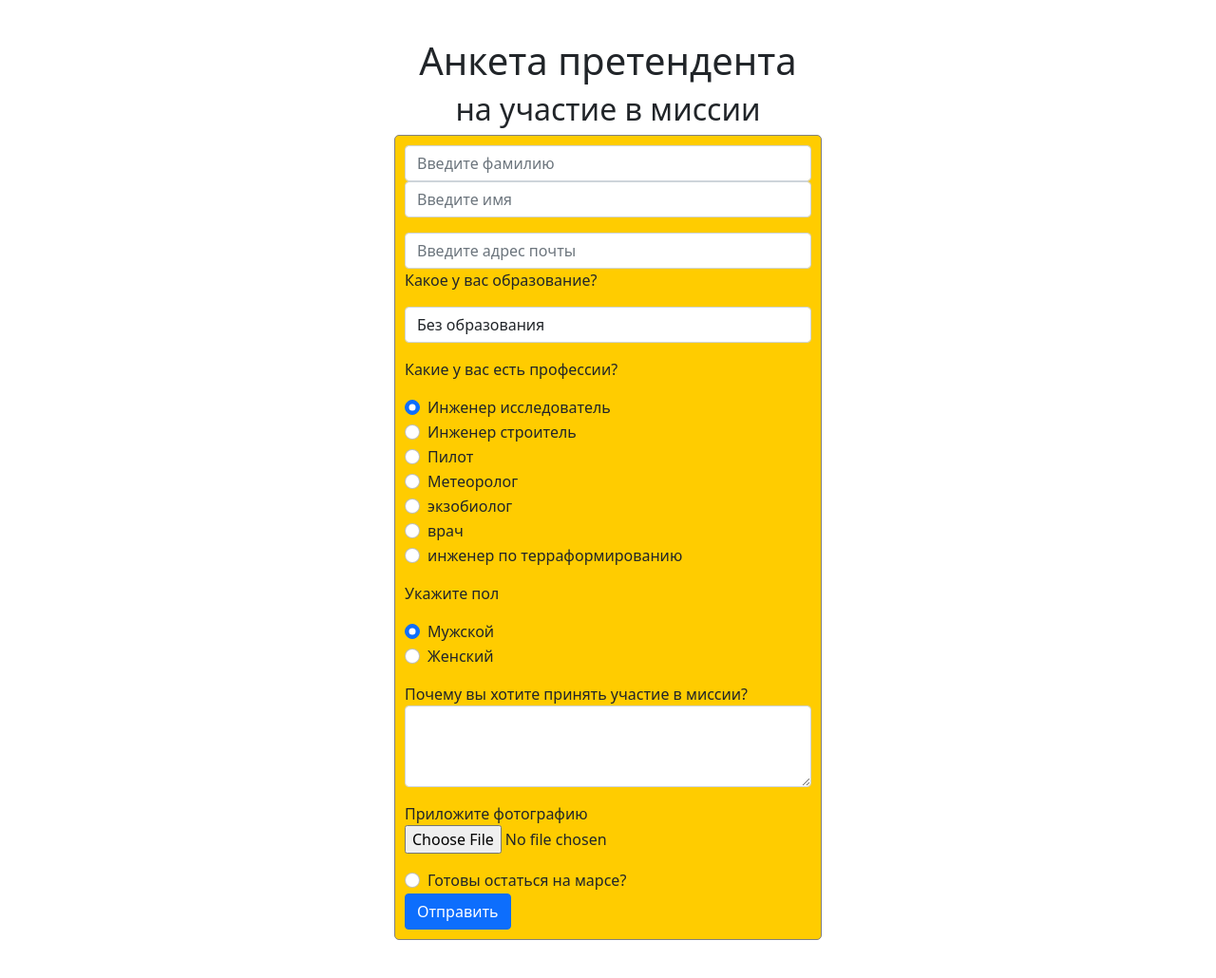
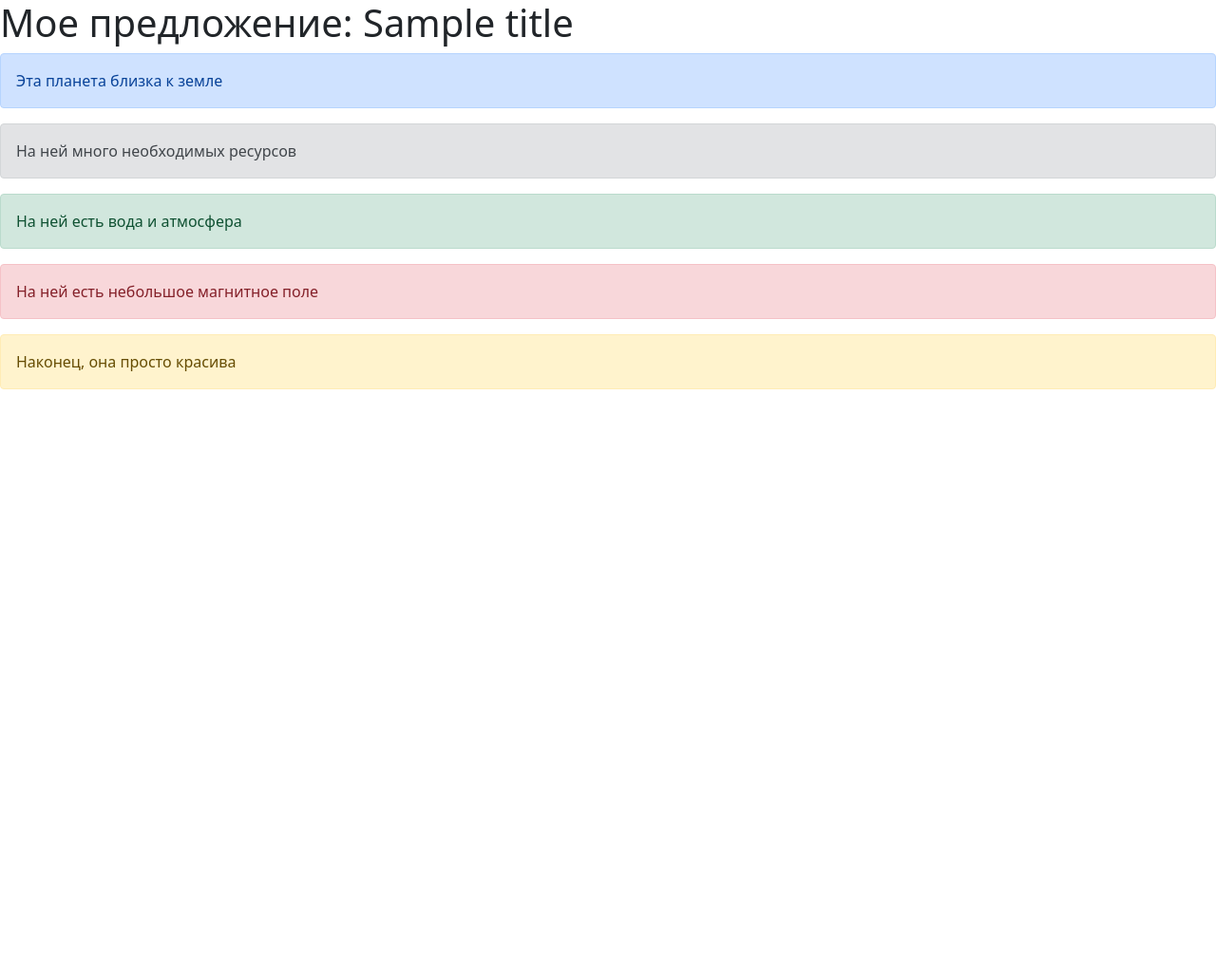
Before and after one commit to ZakharovDmitry1/pythonProject4, a Flask app: template templates/index.html in a window 1280 px wide. Shown: the whole page at 95% size. After the commit the page ends 410 px from the top, so only its background shows below. Run offline with Flask 3, Linux system fonts and the light colour scheme; the template is opened without the code that fills it: most values are stand-ins (such as "Sample title", 1, 10 or a date in 2020).

Commit message:
Варианты выбора(дз 1 задача WEB. Введение во flask. Обработка HTML-форм)

```diff
--- a/main.py
+++ b/main.py
@@ -4,9 +4,9 @@ app = Flask(__name__)
 
 
 @app.route('/')
-@app.route('/astronaut_selection')
-def index():
-    return render_template('index.html')
+@app.route('/choice/<string:planet_name>')
+def index(planet_name):
+    return render_template('index.html', title=planet_name)
 
 
 if __name__ == '__main__':
--- a/static/css/styles.css
+++ b/static/css/styles.css
@@ -1,28 +1,7 @@
 h1 {
     size: 60px;
-    text-align: center;
 }
 h2 {
     size: 20px;
     text-align: center;
 }
-html {
-    margin: 20px 300px 20px 300px;
-    padding: auto;
-}
-
-body {
-	background-color:yellow;
-	margin: 30px 30px 40px 40px;
-	padding: 20px 20px 20px 20px;
-}
-
-form.login_form {
-    margin-left: auto;
-    margin-right: auto;
-    max-width: 450px;
-    background-color: #ffcc00;
-    border: 1px solid gray;
-    border-radius: 5px;
-    padding: 10px;
-}
--- a/templates/index.html
+++ b/templates/index.html
@@ -8,100 +8,26 @@
     <link rel="shortcut icon" href="favicon.ico" type="image/x-icon">
     <link rel="stylesheet" href="../static/css/bootstrap.min.css">
     <link rel="stylesheet" href="../static/css/fontello.css">
-    <title>Отбор астронавтов</title>
-    <h1>Анкета претендента</h1>
-    <h2>на участие в миссии</h2>
+    <title>Варианты выбора</title>
+    <h1>Мое предложение: {{title}}</h1>
 </head>
 <body>
-    <div>
-        <form class="login_form" method="post">
-            <input class="form-control" type="text" name="firstname" id="firstname" placeholder="Введите фамилию">
-            <input class="form-control" type="text" name="name" id="name" placeholder="Введите имя">
-            <div class="form-group">
-                <p></p>
-                <input class="form-control" type="email" name="email" id="email" placeholder="Введите адрес почты">
-                <p>Какое у вас образование?</p>
-                <select name="education" class="form-control" id="education">
-                    <option value="Без образования">Без образования</option>
-                    <option value="Начальное">Начальное</option>
-                    <option value="Среднее">Среднее</option>
-                    <option value="Бакалавриат">Бакалавриат</option>
-                    <option value="Магистратура">Магистратура</option>
-                </select>
-            </div>
-            <div class="form-group">
-                <p></p>
-                <label for="form-check">Какие у вас есть профессии?</label>
-                <p></p>
-                <div class="form-check">
-                    <input class="form-check-input" type="radio" name="profession" id="1" value="Research Engineer" checked>
-                    <label class="form-check-label" for="1">Инженер исследователь</label>
-                </div>
-                <div class="form-check">
-                    <input class="form-check-input" type="radio" name="profession" id="2" value="Civil engineer">
-                    <label class="form-check-label" for="2">Инженер строитель</label>
-                </div>
-                <div class="form-check">
-                    <input class="form-check-input" type="radio" name="profession" id="3" value="Pilot">
-                    <label class="form-check-label" for="3">Пилот</label>
-                </div>
-                <div class="form-check">
-                    <input class="form-check-input" type="radio" name="profession" id="4" value="Meteorologist">
-                    <label class="form-check-label" for="4">Метеоролог</label>
-                </div>
-                <div class="form-check">
-                    <input class="form-check-input" type="radio" name="profession" id="4" value="Meteorologist">
-                    <label class="form-check-label" for="4">экзобиолог</label>
-                </div>
-                <div class="form-check">
-                    <input class="form-check-input" type="radio" name="profession" id="4" value="Meteorologist">
-                    <label class="form-check-label" for="4">врач</label>
-                </div>
-                <div class="form-check">
-                    <input class="form-check-input" type="radio" name="profession" id="4" value="Meteorologist">
-                    <label class="form-check-label" for="4">инженер по терраформированию</label>
-                </div>
-            </div>
-            <div class="form-group">
-                <p></p>
-                <label for="form-check">Укажите пол</label>
-                <p></p>
-                <div class="form-check">
-                  <input class="form-check-input" type="radio" name="sex" id="male" value="male" checked>
-                  <label class="form-check-label" for="male">
-                    Мужской
-                  </label>
-                </div>
-                <div class="form-check">
-                  <input class="form-check-input" type="radio" name="sex" id="female" value="female">
-                  <label class="form-check-label" for="female">
-                    Женский
-                  </label>
-                </div>
-            </div>
-            <div class="form-group">
-                <p></p>
-                <label for="about"> Почему вы хотите принять участие в миссии?</label>
-                <textarea class="form-control" id="about" rows="3" name="about"></textarea>
-            </div>
-            <div class="form-group">
-                <p></p>
-                <label for="photo">Приложите фотографию</label>
-                <input type="file" class="form-control-file" id="photo" name="file">
-            </div>
-            <div class="form-group">
-                <p></p>
-                <div class="form-check">
-                    <input class="form-check-input" type="radio" name="mars" id="mars" value="mars">
-                    <label for="mars" class="form-check-label">Готовы остаться на марсе?</label>
-                </div>
-            </div>
-            <div>
-                <button type="button" class="btn btn-primary">Отправить</button>
-            </div>
-        </form>
+    <div class="alert alert-primary" role="alert">
+        Эта планета близка к земле
+    </div>
+    <div class="alert alert-secondary" role="alert">
+        На ней много необходимых ресурсов
+    </div>
+    <div class="alert alert-success" role="alert">
+        На ней есть вода и атмосфера
+    </div>
+    <div class="alert alert-danger" role="alert">
+        На ней есть небольшое магнитное поле
+    </div>
+    <div class="alert alert-warning" role="alert">
+        Наконец, она просто красива
+    </div>
 
-    </div>
     <script src="js/bootstrap.bundle.min.js"></script>
 </body>
 </html>
```
